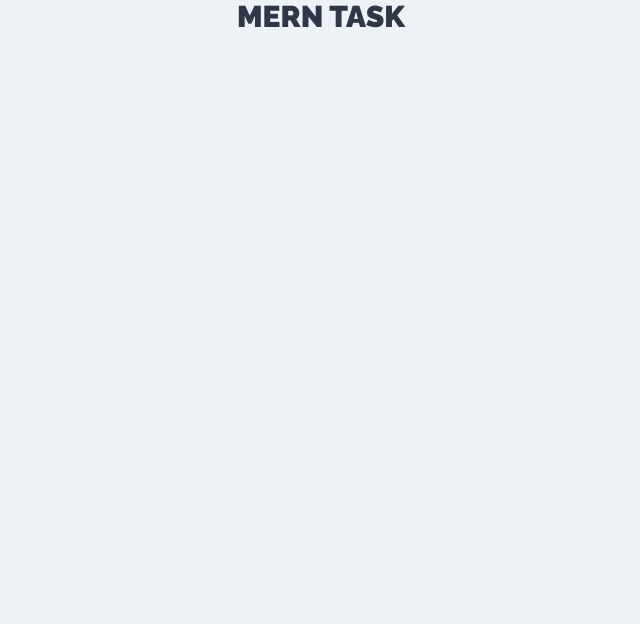
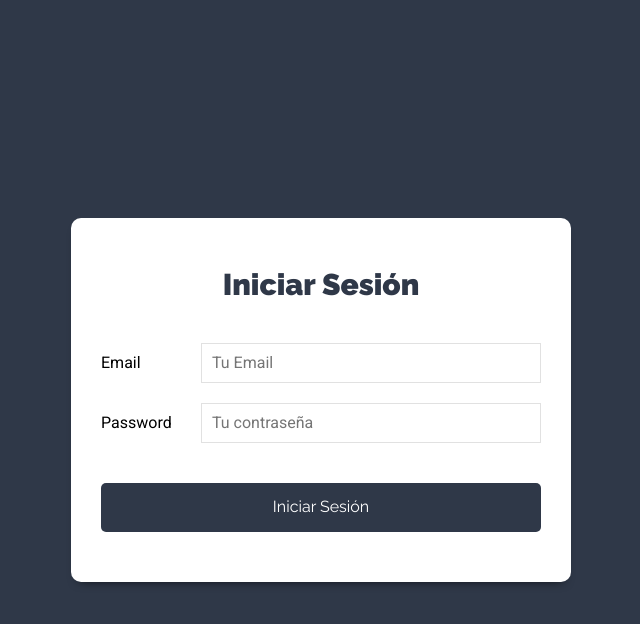
Before and after one commit to stolzz0613/MERNTask, a React (Create React App) app: page / in a window 1280 px wide. Shown: the top 624 px of the page, without its empty margins (319-959 px from the left). Built offline with nearby package versions, Linux system fonts and the light colour scheme.

Commit message:
routing and login

```diff
--- a/package.json
+++ b/package.json
@@ -1,5 +1,5 @@
 {
-  "homepage": "https://github.com/stolzz0613/MERNTask",
+  "homepage": "https://stolzz0613.github.io/MERNTask",
   "name": "cliente",
   "version": "0.1.0",
   "private": true,
--- a/src/App.js
+++ b/src/App.js
@@ -1,10 +1,18 @@
 import React from 'react';
+import Login from "./components/auth/Login";
+import NuevaCuenta from "./components/auth/NuevaCuenta";
+import Proyectos from "./components/proyectos/Proyectos";
+import { BrowserRouter as Router, Switch, Route } from 'react-router-dom';
 
 function App() {
   return (
-    <div className="App">
-      <h1>MERN TASK</h1>
-    </div>
+    <Router>
+      <Switch>
+        <Route exact path="/" component={Login} />
+        <Route exact path="/nueva-cuenta" component={NuevaCuenta} />
+        <Route exact path="/proyectos" component={Proyectos} />
+      </Switch>
+    </Router>
   );
 }
 
--- /dev/null
+++ b/src/components/auth/Login.js
@@ -0,0 +1,59 @@
+import React, { useState } from 'react';
+
+const Login = () => {
+
+
+    const [user, setUser] = useState({
+        email: "",
+        password: ""
+    })
+
+    const onChange = (e) => {
+        setUser({
+            ...user,
+            [e.target.name]: e.target.value
+        })
+    }
+
+    return (
+        <div className="form-usuario">
+            <div className="contenedor-form sombra-dark">
+                <h1>Iniciar Sesión</h1>
+                <form>
+                    <div className="campo-form">
+                        <label htmlFor="email">Email</label>
+                        <input
+                            type="email"
+                            id="email"
+                            name="email"
+                            placeholder="Tu Email"
+                            value={user.email}
+                            onChange={onChange}
+                        />
+                    </div>
+                    <div className="campo-form">
+                        <label htmlFor="password">Password</label>
+                        <input
+                            type="password"
+                            id="password"
+                            name="password"
+                            placeholder="Tu contraseña"
+                            value={user.password}
+                            onChange={onChange}
+                        />
+                    </div>
+
+                    <div className="campo-form">
+                        <input
+                            type="submit"
+                            className="btn btn-primario btn-block"
+                            value="Iniciar Sesión"
+                        />
+                    </div>
+                </form>
+            </div>
+        </div>
+    );
+}
+
+export default Login;
--- /dev/null
+++ b/src/components/auth/NuevaCuenta.js
@@ -0,0 +1,9 @@
+import React from 'react';
+
+const NuevaCuenta = () => {
+    return (
+        <h1>DESDE NuevaCuenta</h1>
+     );
+}
+
+export default NuevaCuenta;
--- /dev/null
+++ b/src/components/proyectos/Proyectos.js
@@ -0,0 +1,9 @@
+import React from 'react';
+
+const Proyectos = () => {
+    return (
+        <h1>DESDE PROYECTOS</h1>
+     );
+}
+
+export default Proyectos;
```
